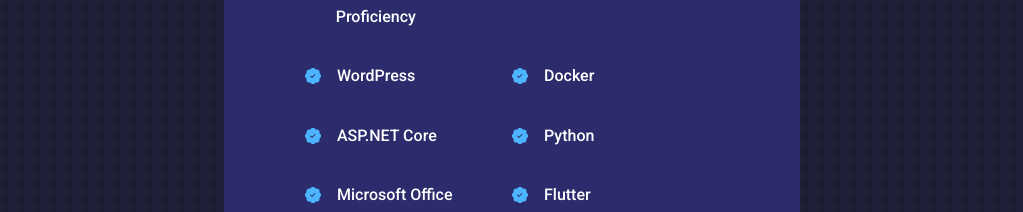
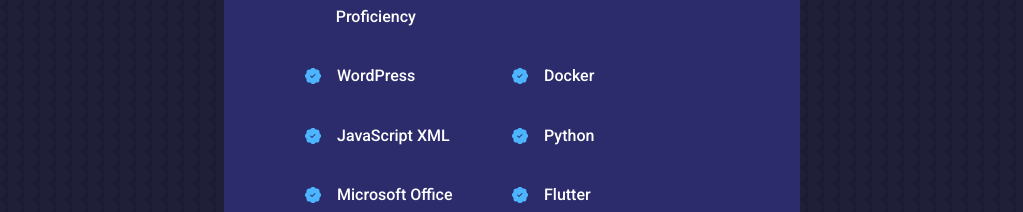
Before and after one commit to Alloul-Badreddine/B.Alloul-Portfolio, a React (Create React App) app: page / in a window 1280 px wide. Shown: the part 1761-1973 px from the top of the page, without its empty margins (128-1151 px from the left). Built offline with nearby package versions, Linux system fonts and the light colour scheme.

Commit message:
finished

```diff
--- a/src/components/experience/Experience.jsx
+++ b/src/components/experience/Experience.jsx
@@ -84,7 +84,7 @@
             </article>
             <article className="experience__details">
               <BsFillPatchCheckFill className="experience__details-icon" />
-              <h4>ASP.NET Core</h4>
+              <h4>JavaScript XML</h4>
             </article>
             <article className="experience__details">
               <BsFillPatchCheckFill className="experience__details-icon" />
```
